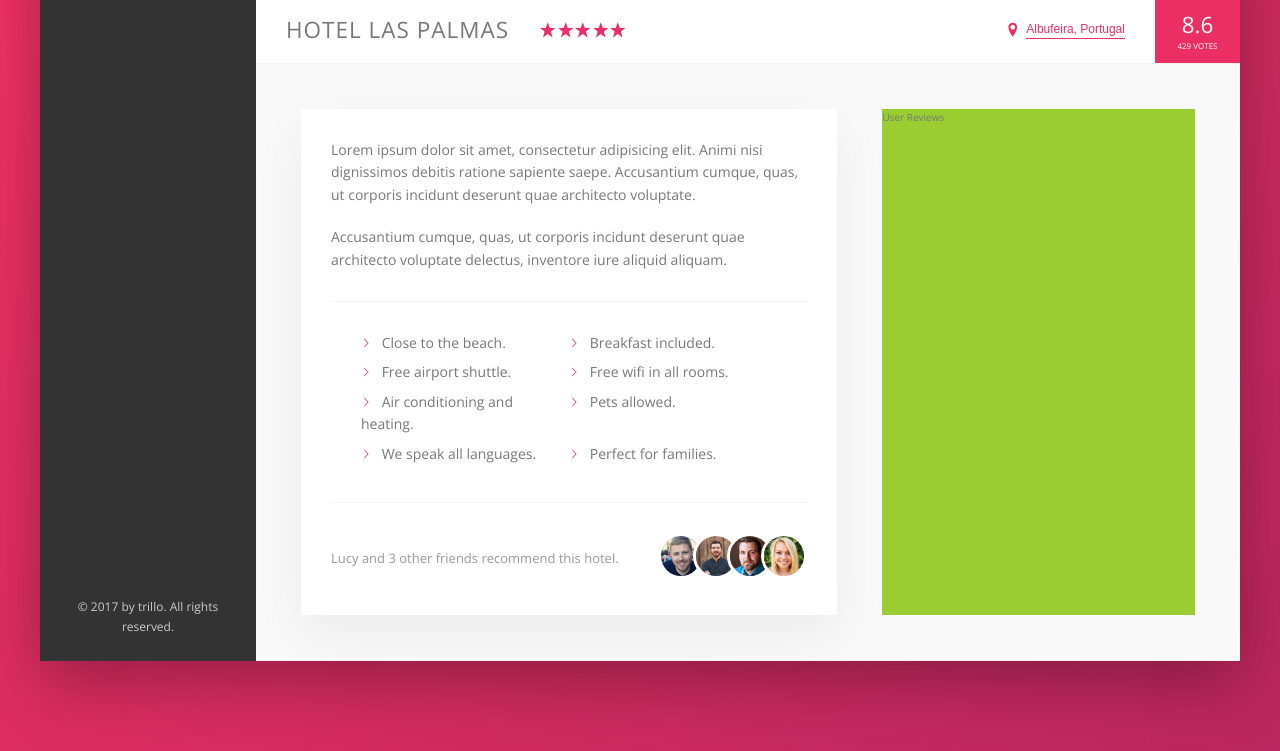
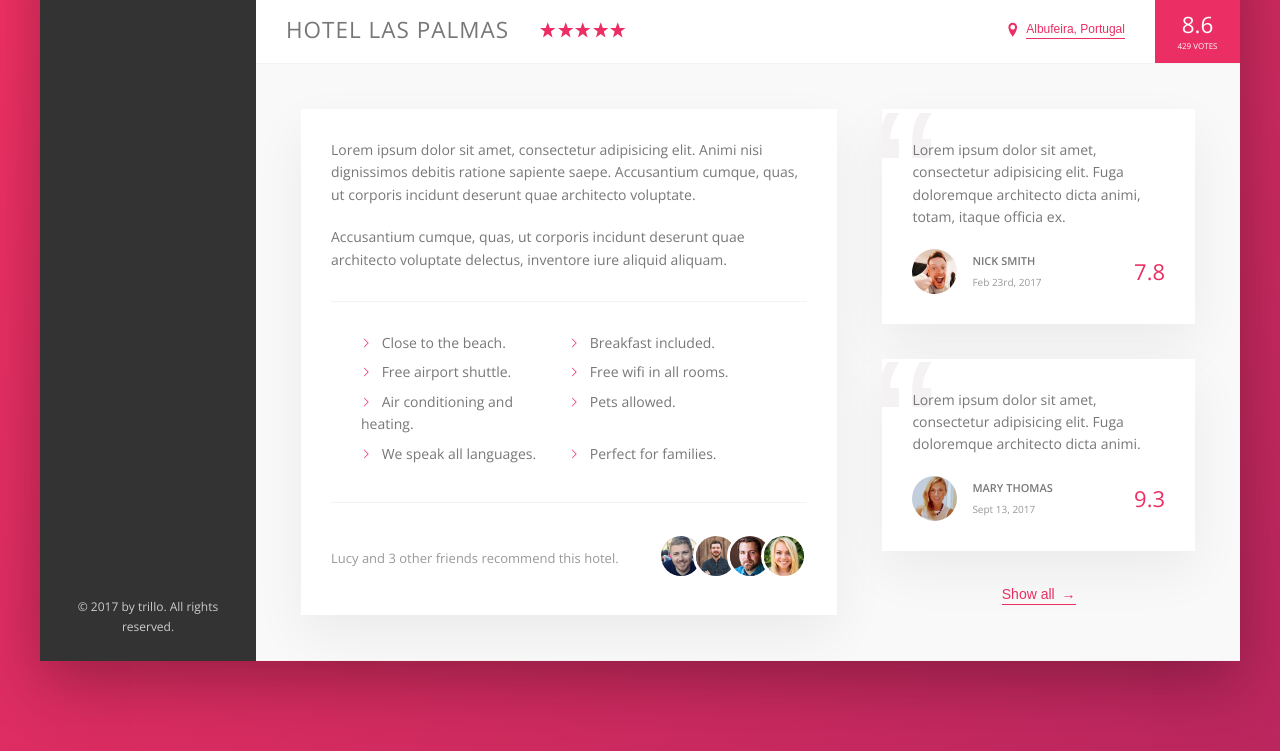
Before and after one commit to 12wollmana/Udemy-Advanced_CSS-Trillo, a website: page index.html in a window 1280 px wide. Shown: the part 548-1299 px from the top of the page. Drawn offline with nearby package versions, Linux system fonts and the light colour scheme.

Commit message:
User Reviews Section

```diff
--- a/index.html
+++ b/index.html
@@ -193,7 +193,48 @@
                             </div>
                         </div>
                         <div class="user-reviews">
-                            User Reviews
+                            <figure class="review">
+                                <blockquote class="review__text">
+                                    Lorem ipsum dolor sit amet, consectetur adipisicing elit. Fuga doloremque architecto dicta animi, totam, itaque officia ex.
+                                </blockquote>
+                                <figcaption class="review__user">
+                                    <img src="img/user-1.jpg" alt="User 1" class="review__photo">
+                                    <div class="review__user-box">
+                                        <p class="review__user-name">
+                                            Nick Smith
+                                        </p>
+                                        <p class="review__user-date">
+                                            Feb 23rd, 2017
+                                        </p>
+                                    </div>
+                                    <div class="review__rating">
+                                        7.8
+                                    </div>
+                                </figcaption>
+                            </figure>
+                            <figure class="review">
+                                <blockquote class="review__text">
+                                    Lorem ipsum dolor sit amet, consectetur adipisicing elit. Fuga doloremque architecto dicta animi.
+                                </blockquote>
+                                <figcaption class="review__user">
+                                    <img src="img/user-2.jpg" alt="User 2" class="review__photo">
+                                    <div class="review__user-box">
+                                        <p class="review__user-name">
+                                            Mary Thomas
+                                        </p>
+                                        <p class="review__user-date">
+                                            Sept 13, 2017
+                                        </p>
+                                    </div>
+                                    <div class="review__rating">
+                                        9.3
+                                    </div>
+                                </figcaption>
+                            </figure>
+
+                            <button class="btn-inline">
+                                Show all <span>&rarr;</span>
+                            </button>
                         </div>
                     </div>
                 </main>
--- a/sass/_components.scss
+++ b/sass/_components.scss
@@ -277,8 +277,17 @@ BUTTON INLINE
     cursor: pointer;
     transition: all .2s;
 
+    & span {
+        margin-left: .3rem;
+        transition: margin-left .2s;
+    }
+
     &:hover {
         color: var(--color-grey-dark-1);
+
+        span {
+            margin-left: .8rem;
+        }
     }
 
     &:focus {
@@ -382,3 +391,67 @@ RECOMMEND
         }
     }
 }
+
+/*
+REVIEWS
+*/
+.review {
+    background-color: #fff;
+    box-shadow: var(--shadow-light);
+    padding: 3rem;
+    margin-bottom: 3.5rem;
+    position: relative;
+    overflow: hidden;
+
+    &__text {
+        margin-bottom: 2rem;
+        z-index: 10;
+        position: relative;
+    }
+
+    &__user {
+        display: flex;
+        align-items: center;
+    }
+
+    &__photo {
+        height: 4.5rem;
+        width: 4.5rem;
+        border-radius: 50%;
+        margin-right: 1.5rem;
+    }
+
+    &__user-box {
+        margin-right: auto;
+    }
+
+    &__user-name {
+        font-size: 1.1rem;
+        font-weight: 600;
+        text-transform: uppercase;
+        margin-bottom: .4rem;
+    }
+
+    &__user-date {
+        font-size: 1rem;
+        color: var(--color-grey-dark-3);
+    }
+
+    &__rating {
+        color: var(--color-primary);
+        font-size: 2.2rem;
+        font-weight: 300;
+    }
+
+    &::before {
+        content: "\201C";
+        position: absolute;
+        top: -2.75rem;
+        left: -1rem;
+        line-height: 1;
+        font-size: 20rem;
+        color: var(--color-grey-light-2);
+        font-family: sans-serif;
+        z-index: 1;
+    }
+}
--- a/sass/_layout.scss
+++ b/sass/_layout.scss
@@ -36,6 +36,7 @@
 }
 
 .detail {
+    font-size: 1.4rem;
     display: flex;
     padding: 4.5rem;
     background-color: var(--color-grey-light-1);
@@ -43,7 +44,6 @@
 }
 
 .description {
-    font-size: 1.4rem;
     background-color: #fff;
     box-shadow: var(--shadow-light);
     padding: 3rem;
@@ -52,6 +52,8 @@
 }
 
 .user-reviews {
-    background-color: yellowgreen;
     flex: 1;
+    display: flex;
+    flex-direction: column;
+    align-items: center;
 }
```
Also changed, not shown: css/style.css.
